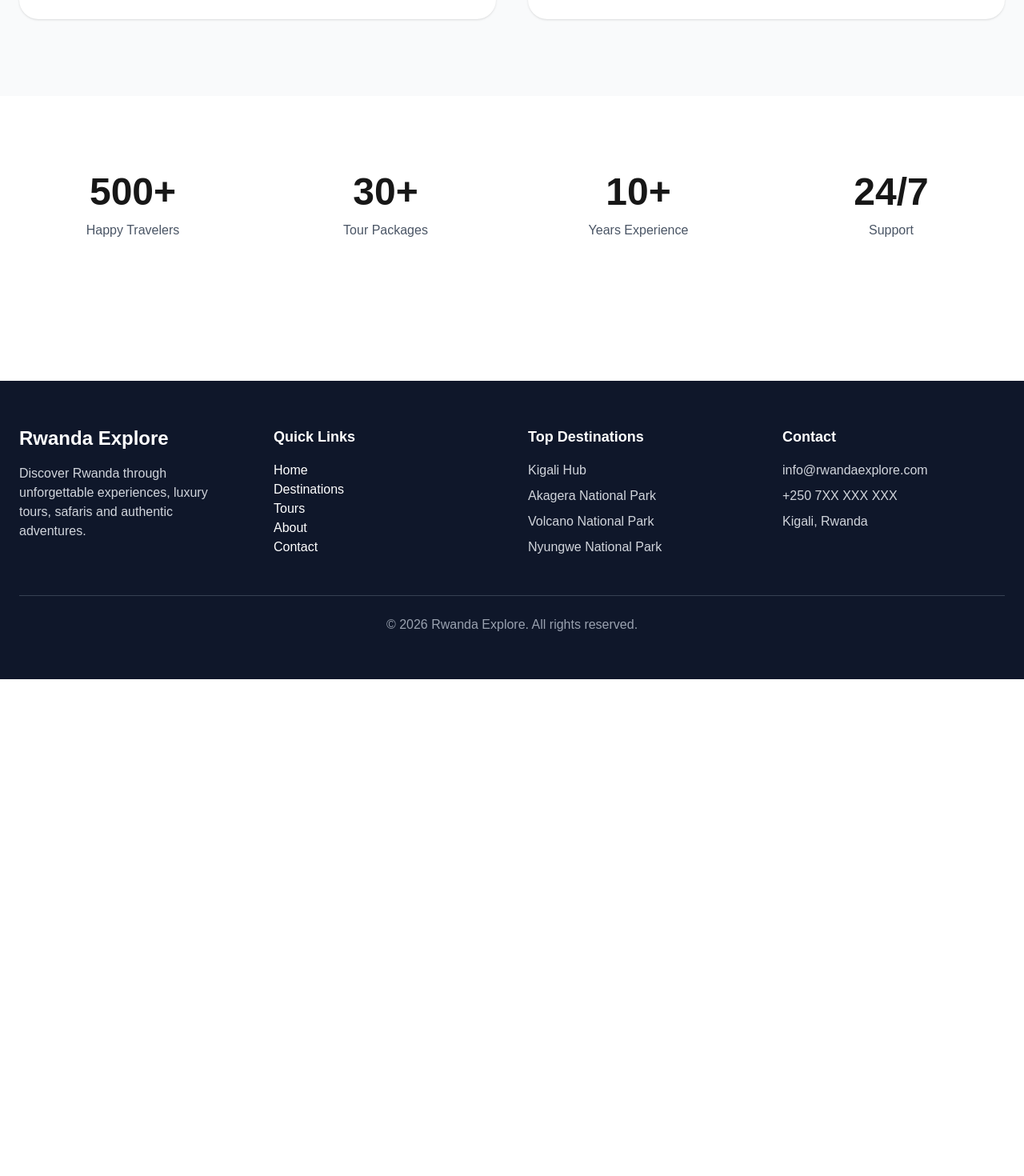
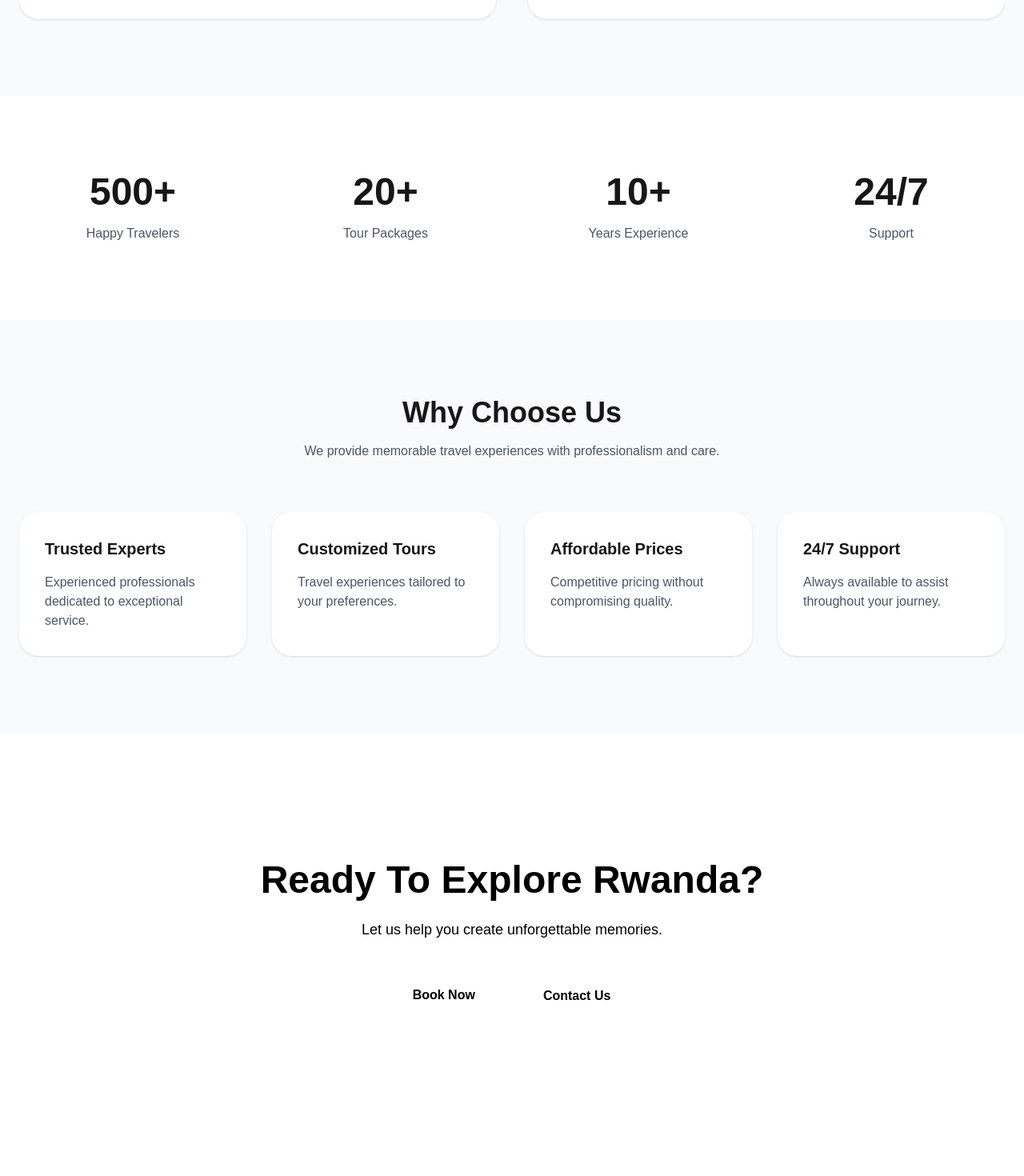
Before and after one commit to ELIE-MANI/tembo-tours, a Next.js app: page /about in a window 1280 px wide. Shown: the part 1400-2870 px from the top of the page at 80% size. Before the commit the page ends 2249 px from the top, so only its background shows below. Built offline with nearby package versions, Linux system fonts and the light colour scheme.

Commit message:
Build About page with reusable components

```diff
--- a/app/about/page.tsx
+++ b/app/about/page.tsx
@@ -1,4 +1,8 @@
 import Container from "../../components/ui/Container";
+import MissionVision from "../../components/about/MissionVision";
+import Stats from "../../components/about/Stats";
+import WhyChooseUs from "../../components/about/WhyChooseUs";
+import CTA from "../../components/about/CTA";
 
 export default function AboutPage() {
   return (
@@ -58,93 +62,13 @@ export default function AboutPage() {
   </Container>
 </section>
 
-<section className="bg-gray-50 py-24">
+ <MissionVision />
 
-  <Container>
+  <Stats />
 
-    <div className="grid md:grid-cols-2 gap-10">
+  <WhyChooseUs />
 
-      <div className="bg-white rounded-3xl p-10 shadow">
-
-        <h3 className="text-3xl font-bold mb-6">
-          Our Mission
-        </h3>
-
-        <p className="text-gray-600 leading-8">
-          To provide exceptional travel experiences
-          while promoting Rwanda's natural beauty
-          and cultural heritage.
-        </p>
-
-      </div>
-
-      <div className="bg-white rounded-3xl p-10 shadow">
-
-        <h3 className="text-3xl font-bold mb-6">
-          Our Vision
-        </h3>
-
-        <p className="text-gray-600 leading-8">
-          To become East Africa's leading travel
-          company known for professionalism,
-          innovation and customer satisfaction.
-        </p>
-
-      </div>
-
-    </div>
-
-  </Container>
-
-</section>
-
-<section className="py-24">
-
-  <Container>
-
-    <div className="grid md:grid-cols-4 gap-8 text-center">
-
-      <div>
-        <h2 className="text-5xl font-bold text-primary">
-          500+
-        </h2>
-        <p className="text-gray-600 mt-3">
-          Happy Travelers
-        </p>
-      </div>
-
-      <div>
-        <h2 className="text-5xl font-bold text-primary">
-          30+
-        </h2>
-        <p className="text-gray-600 mt-3">
-          Tour Packages
-        </p>
-      </div>
-
-      <div>
-        <h2 className="text-5xl font-bold text-primary">
-          10+
-        </h2>
-        <p className="text-gray-600 mt-3">
-          Years Experience
-        </p>
-      </div>
-
-      <div>
-        <h2 className="text-5xl font-bold text-primary">
-          24/7
-        </h2>
-        <p className="text-gray-600 mt-3">
-          Support
-        </p>
-      </div>
-
-    </div>
-
-  </Container>
-
-</section>
+  <CTA />
     </>
   );
 }
--- /dev/null
+++ b/components/about/CTA.tsx
@@ -0,0 +1,42 @@
+import Container from "../ui/Container";
+import Link from "next/link";
+
+export default function CTA() {
+  return (
+    <section className="py-24">
+      <Container>
+
+        <div className="bg-primary rounded-3xl p-16 text-center text-black">
+
+          <h2 className="text-5xl font-bold mb-6">
+            Ready To Explore Rwanda?
+          </h2>
+
+          <p className="text-lg mb-10">
+            Let us help you create unforgettable memories.
+          </p>
+
+          <div className="flex justify-center gap-5">
+
+            <Link
+              href="/booking"
+              className="bg-white text-primary px-8 py-4 rounded-xl font-semibold"
+            >
+              Book Now
+            </Link>
+
+            <Link
+              href="/contact"
+              className="border border-white px-8 py-4 rounded-xl font-semibold"
+            >
+              Contact Us
+            </Link>
+
+          </div>
+
+        </div>
+
+      </Container>
+    </section>
+  );
+}
--- /dev/null
+++ b/components/about/MissionVision.tsx
@@ -0,0 +1,35 @@
+import Container from "../ui/Container";
+
+export default function MissionVision() {
+  return (
+    <section className="bg-gray-50 py-24">
+      <Container>
+        <div className="grid md:grid-cols-2 gap-10">
+
+          <div className="bg-white p-10 rounded-3xl shadow">
+            <h2 className="text-3xl font-bold mb-6">
+              Our Mission
+            </h2>
+
+            <p className="text-gray-600 leading-8">
+              To provide exceptional travel experiences while promoting
+              Rwanda's natural beauty and cultural heritage.
+            </p>
+          </div>
+
+          <div className="bg-white p-10 rounded-3xl shadow">
+            <h2 className="text-3xl font-bold mb-6">
+              Our Vision
+            </h2>
+
+            <p className="text-gray-600 leading-8">
+              To become East Africa's leading travel company known for
+              professionalism, innovation and customer satisfaction.
+            </p>
+          </div>
+
+        </div>
+      </Container>
+    </section>
+  );
+}
--- /dev/null
+++ b/components/about/Stats.tsx
@@ -0,0 +1,46 @@
+import Container from "../ui/Container";
+
+const stats = [
+  {
+    number: "500+",
+    label: "Happy Travelers",
+  },
+  {
+    number: "20+",
+    label: "Tour Packages",
+  },
+  {
+    number: "10+",
+    label: "Years Experience",
+  },
+  {
+    number: "24/7",
+    label: "Support",
+  },
+];
+
+export default function Stats() {
+  return (
+    <section className="py-24">
+      <Container>
+
+        <div className="grid md:grid-cols-4 gap-8 text-center">
+
+          {stats.map((stat) => (
+            <div key={stat.label}>
+              <h2 className="text-5xl font-bold text-primary">
+                {stat.number}
+              </h2>
+
+              <p className="mt-4 text-gray-600">
+                {stat.label}
+              </p>
+            </div>
+          ))}
+
+        </div>
+
+      </Container>
+    </section>
+  );
+}
--- /dev/null
+++ b/components/about/WhyChooseUs.tsx
@@ -0,0 +1,66 @@
+import Container from "../ui/Container";
+
+const reasons = [
+  {
+    title: "Trusted Experts",
+    description:
+      "Experienced professionals dedicated to exceptional service.",
+  },
+
+  {
+    title: "Customized Tours",
+    description:
+      "Travel experiences tailored to your preferences.",
+  },
+
+  {
+    title: "Affordable Prices",
+    description:
+      "Competitive pricing without compromising quality.",
+  },
+
+  {
+    title: "24/7 Support",
+    description:
+      "Always available to assist throughout your journey.",
+  },
+];
+
+export default function WhyChooseUs() {
+  return (
+    <section className="bg-gray-50 py-24">
+      <Container>
+
+        <div className="text-center mb-16">
+          <h2 className="text-4xl font-bold mb-4">
+            Why Choose Us
+          </h2>
+
+          <p className="text-gray-600">
+            We provide memorable travel experiences with professionalism and care.
+          </p>
+        </div>
+
+        <div className="grid md:grid-cols-2 lg:grid-cols-4 gap-8">
+
+          {reasons.map((reason) => (
+            <div
+              key={reason.title}
+              className="bg-white rounded-3xl p-8 shadow"
+            >
+              <h3 className="text-xl font-semibold mb-4">
+                {reason.title}
+              </h3>
+
+              <p className="text-gray-600">
+                {reason.description}
+              </p>
+            </div>
+          ))}
+
+        </div>
+
+      </Container>
+    </section>
+  );
+}
```
